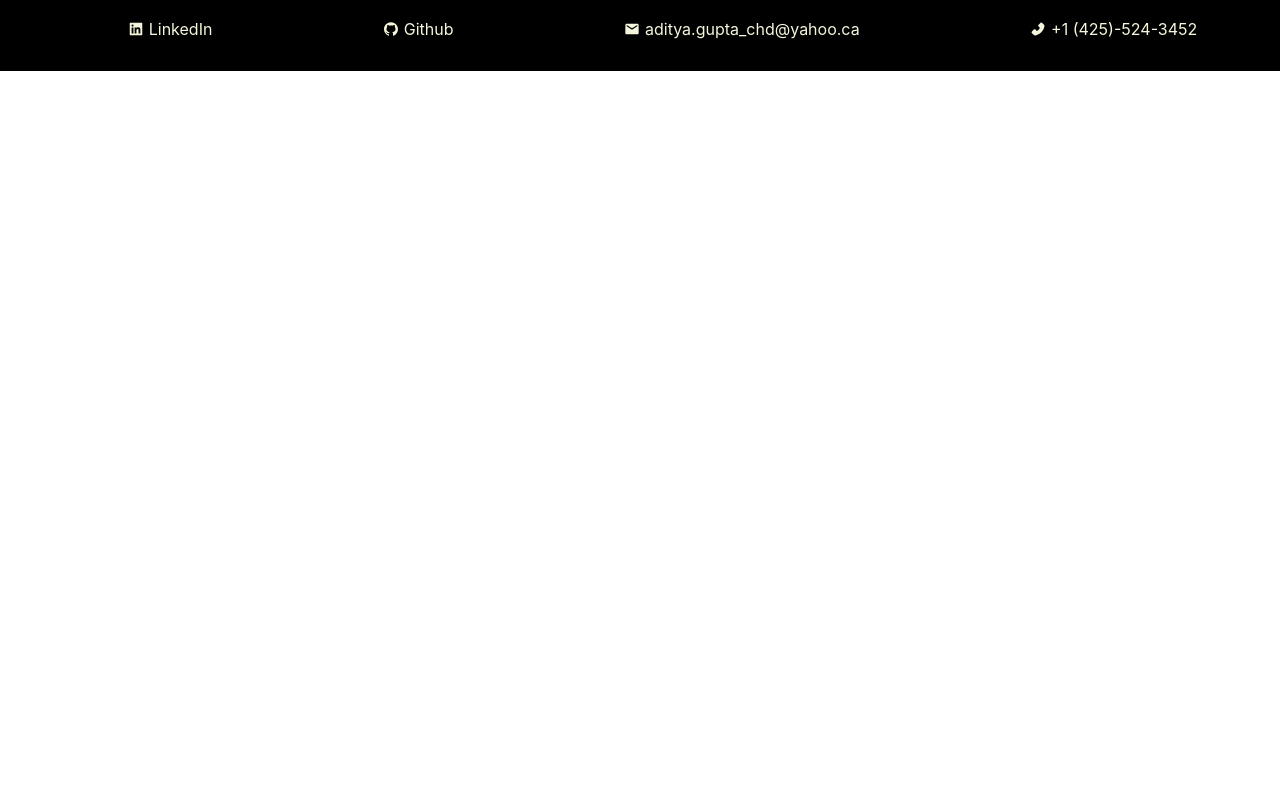
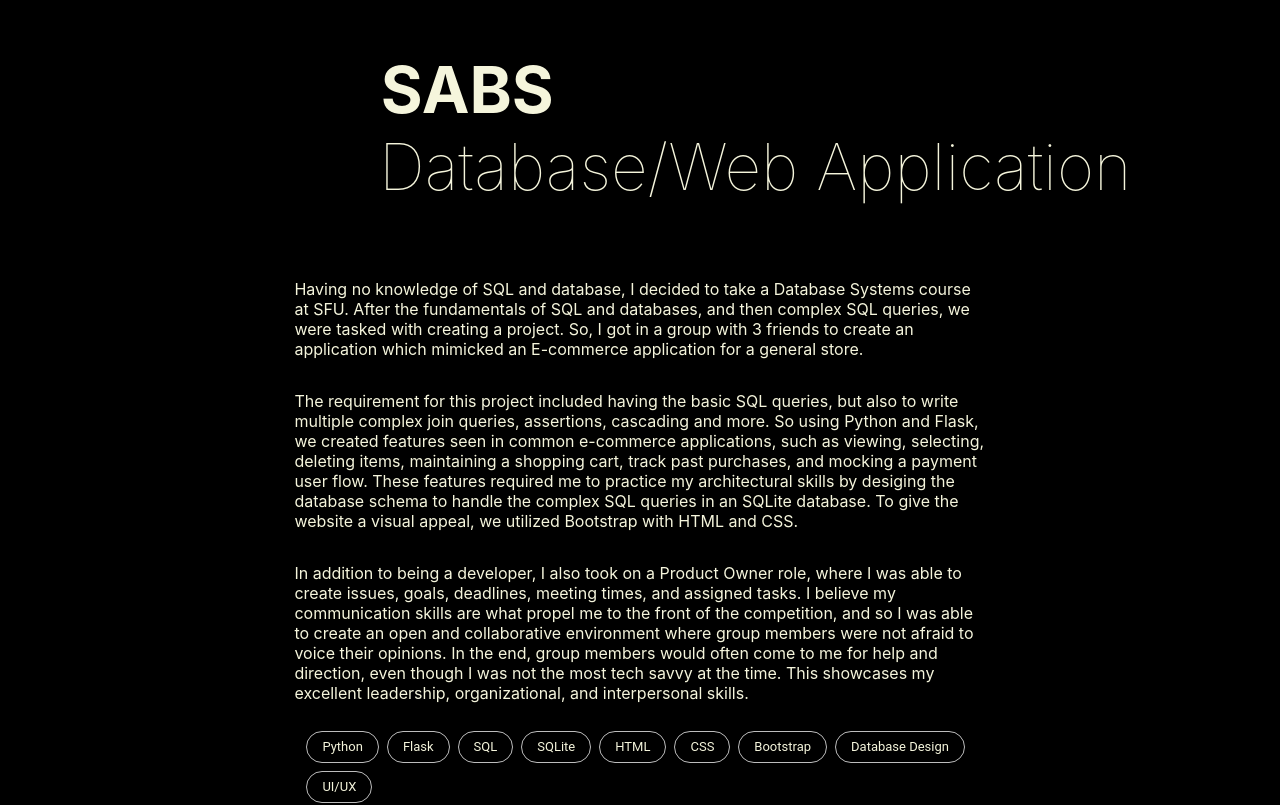
Before and after one commit to aditya000028/portfolio, a React (Create React App) app: page /projects in a window 1280 px wide. Shown: the part 3980-4785 px from the top of the page. Before the commit the page ends 4051 px from the top, so only its background shows below. Built offline with nearby package versions, Linux system fonts and the light colour scheme; no server answers; what aws-amplify would draw is missing.

Commit message:
Added SABS project

```diff
--- a/src/pages/projects/Projects.js
+++ b/src/pages/projects/Projects.js
@@ -3,7 +3,8 @@ import {
   PROJECTS_GREETING,
   PROJECTS_SECTION_PORTFOLIO,
   PROJECTS_SECTION_BAYTREE,
-  PROJECTS_SECTION_LYRICAL
+  PROJECTS_SECTION_LYRICAL,
+  PROJECTS_SECTION_SABS
 } from "../../strings";
 import Experience from "../../components/experience/experience";
 
@@ -42,6 +43,14 @@ function ProjectsPage() {
         image={PROJECTS_SECTION_LYRICAL.IMAGE_PATH}
         altText={PROJECTS_SECTION_LYRICAL.IMAGE_ALT}
       />
+      <Experience
+        title={PROJECTS_SECTION_SABS.NAME}
+        subtitle={PROJECTS_SECTION_SABS.PROJECT_TYPE}
+        descriptions={PROJECTS_SECTION_SABS.DESCRIPTIONS}
+        skills={PROJECTS_SECTION_SABS.SKILLS}
+        image={PROJECTS_SECTION_SABS.IMAGE_PATH}
+        altText={PROJECTS_SECTION_SABS.IMAGE_ALT}
+      />
     </div>
   );
 }
--- a/src/strings.js
+++ b/src/strings.js
@@ -193,3 +193,26 @@ export const PROJECTS_SECTION_LYRICAL = {
   IMAGE_PATH: null,
   IMAGE_ALT: null,
 };
+
+export const PROJECTS_SECTION_SABS = {
+  NAME: "SABS",
+  PROJECT_TYPE: "Database/Web Application",
+  DESCRIPTIONS: [
+    "Having no knowledge of SQL and database, I decided to take a Database Systems course at SFU. After the fundamentals of SQL and databases, and then complex SQL queries, we were tasked with creating a project. So, I got in a group with 3 friends to create an application which mimicked an E-commerce application for a general store.",
+    "The requirement for this project included having the basic SQL queries, but also to write multiple complex join queries, assertions, cascading and more. So using Python and Flask, we created features seen in common e-commerce applications, such as viewing, selecting, deleting items, maintaining a shopping cart, track past purchases, and mocking a payment user flow. These features required me to practice my architectural skills by desiging the database schema to handle the complex SQL queries in an SQLite database. To give the website a visual appeal, we utilized Bootstrap with HTML and CSS.",
+    "In addition to being a developer, I also took on a Product Owner role, where I was able to create issues, goals, deadlines, meeting times, and assigned tasks. I believe my communication skills are what propel me to the front of the competition, and so I was able to create an open and collaborative environment where group members were not afraid to voice their opinions. In the end, group members would often come to me for help and direction, even though I was not the most tech savvy at the time. This showcases my excellent leadership, organizational, and interpersonal skills."
+  ],
+  SKILLS: [
+    "Python",
+    "Flask",
+    "SQL",
+    "SQLite",
+    "HTML",
+    "CSS",
+    "Bootstrap",
+    "Database Design",
+    "UI/UX"
+  ],
+  IMAGE_PATH: null,
+  IMAGE_ALT: null,
+};
```
